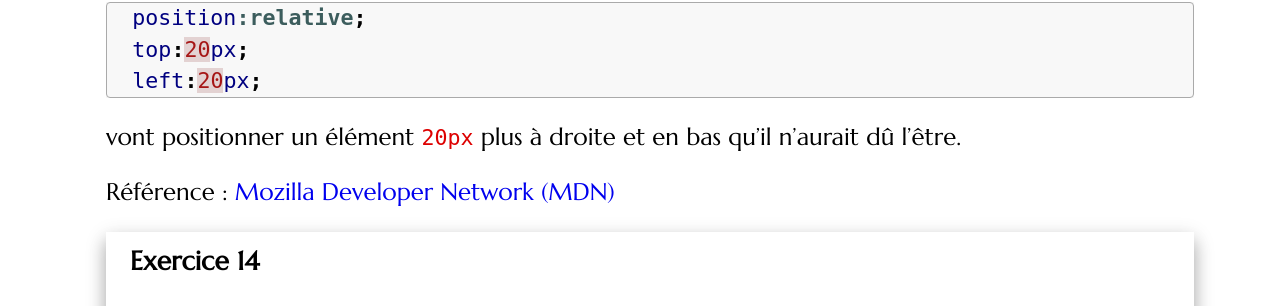
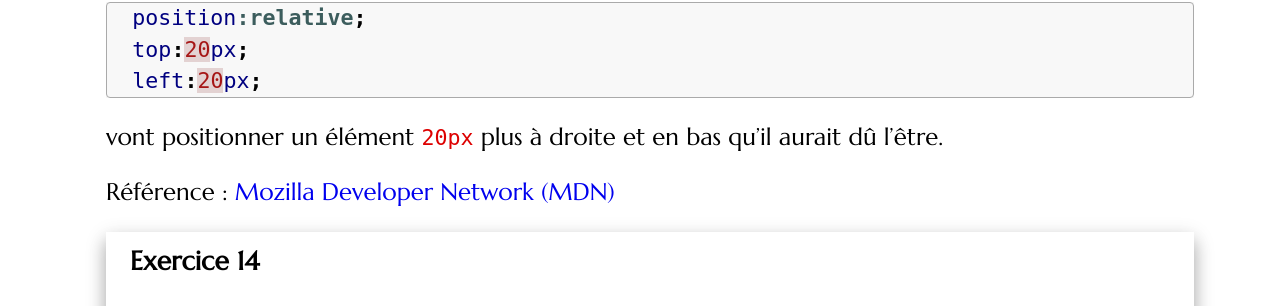
Before and after one commit to romainlebreton/R1.02-DeveloppementInterfacesWeb, a Jekyll site: the page built from tutorials/tutorial2.md, in a window 1280 px wide and 900 px high, scrolled down 16304 px. Shown: the part 167-473 px from the top of the window. Built offline with Jekyll 4.4.1, drawn with Linux system fonts in a browser that asks for light colours; some web fonts are replaced; comment, search, counter and statistics services are not loaded.

````diff
--- a/tutorials/tutorial2.md
+++ b/tutorials/tutorial2.md
@@ -624,7 +624,7 @@ top:20px;
 left:20px;
 ```
 
-vont positionner un élément `20px` plus à droite et en bas qu'il n'aurait dû l'être.
+vont positionner un élément `20px` plus à droite et en bas qu'il aurait dû l'être.
 
 Référence : [Mozilla Developer Network (MDN)](https://developer.mozilla.org/fr/docs/Web/CSS/position)
 
````
